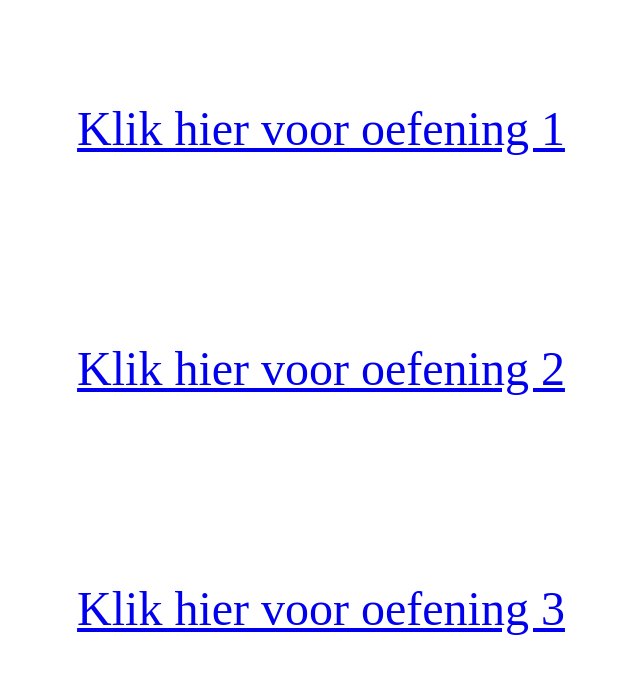
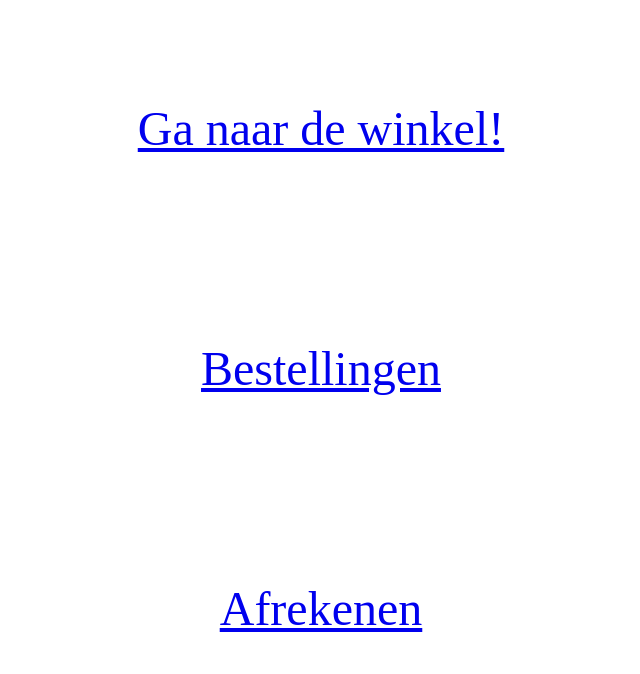
Before and after one commit to CanCiftciPXL/CanCiftciPXL.github.io, a plain HTML site: page index.html in a window 1280 px wide. Shown: the whole page, without its empty margins (319-959 px from the left). Drawn offline with Linux system fonts and the light colour scheme.

Commit message:
kleine veranderingen

```diff
--- a/index.html
+++ b/index.html
@@ -3,12 +3,12 @@
 <head>
     <meta charset="UTF-8">
     <meta name="viewport" content="width=device-width, initial-scale=1.0">
-    <title>Links</title>
+    <title>Web Winkel</title>
     <link rel="stylesheet" href="style.css">
 </head>
 <body>
-    <a href="oef1/oef1.html">Klik hier voor oefening 1</a>
-    <a href="oef2/oef2.html">Klik hier voor oefening 2</a>
-    <a href="oef3/oef3.html">Klik hier voor oefening 3</a>
+    <a href="oef1/oef1.html">Ga naar de winkel!</a>
+    <a href="oef2/oef2.html">Bestellingen</a>
+    <a href="oef3/oef3.html">Afrekenen</a>
 </body>
 </html>
```
